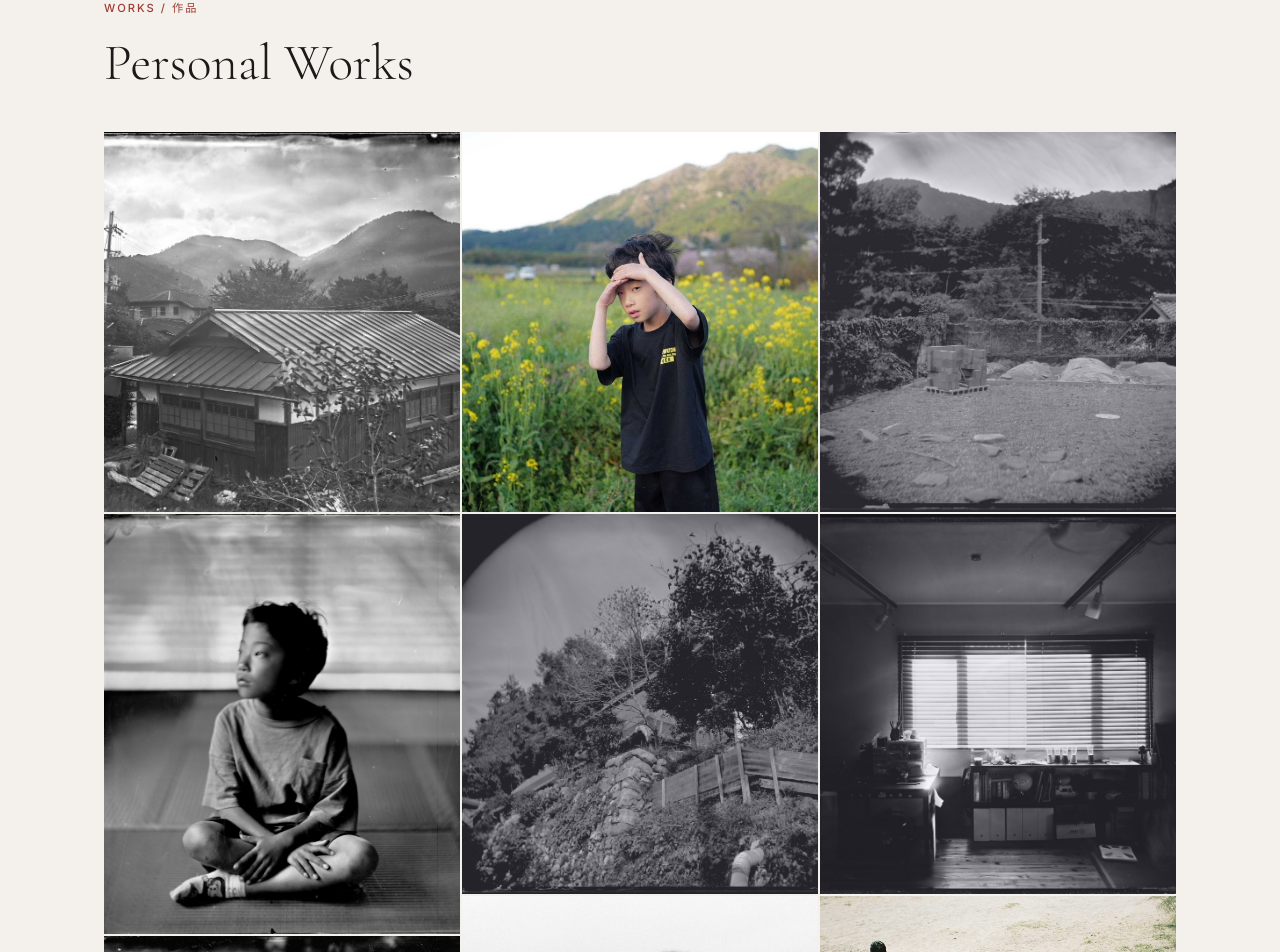
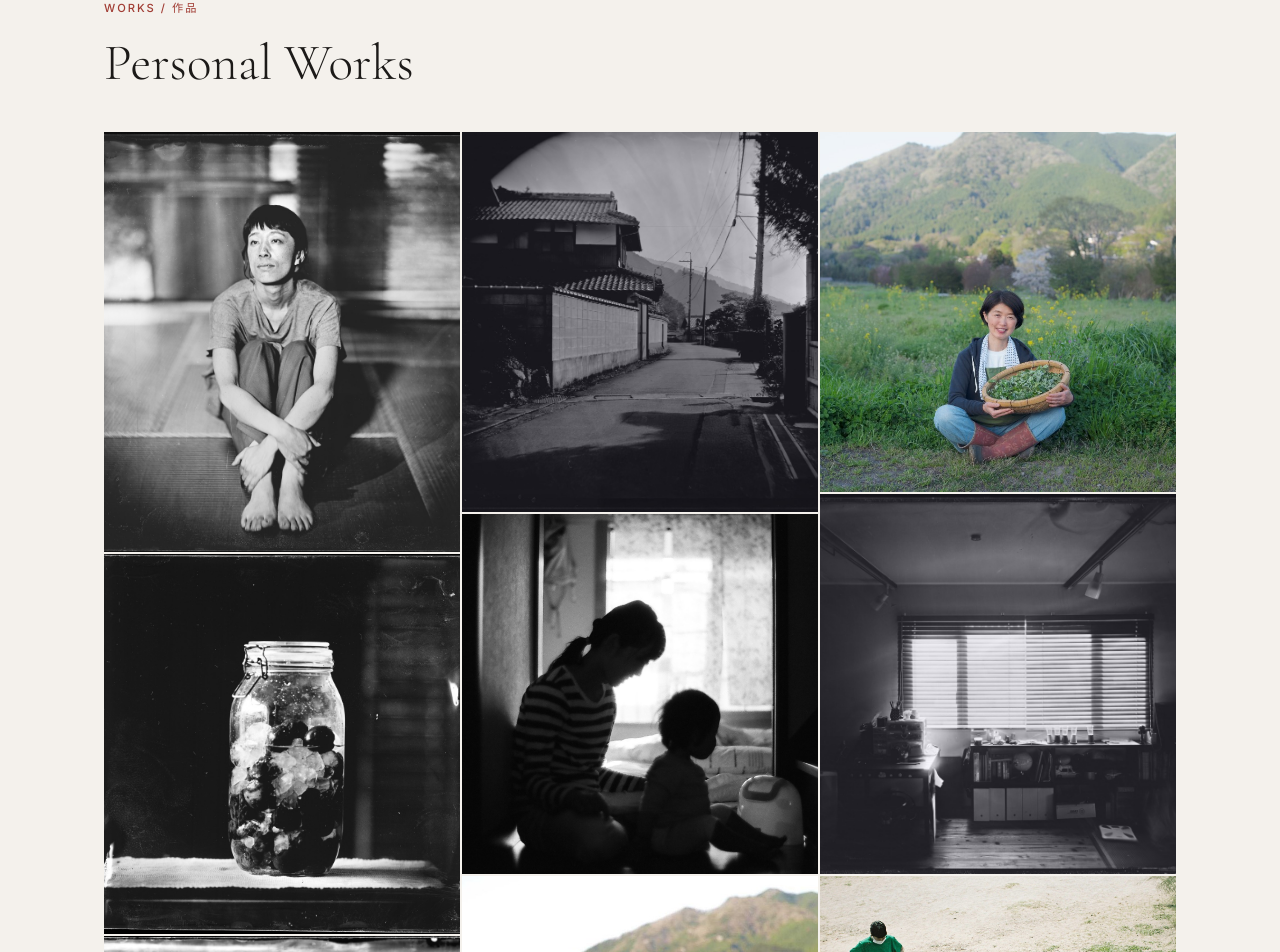
Before and after one commit to sawaganinja/yukihonda-portfolio, a React (Vite) app: page / in a window 1280 px wide. Shown: the part 2832-3784 px from the top of the page. Built offline with nearby package versions, Linux system fonts and the light colour scheme.

Commit message:
feat: Add 2 new wet plate works (Seated Portrait, Glass Jar Study) and remove obsolete works

```diff
--- a/src/App.tsx
+++ b/src/App.tsx
@@ -16,6 +16,8 @@ interface WorkItem {
 
 /* ── Works data ── */
 const WORKS: WorkItem[] = [
+  { id:104, title:'Seated Portrait', category:'portrait', src:'/images/works/portrait-tatami-185.jpg', height:'420px', labelEn:'185×185mm Wet Plate (2026)' },
+  { id:105, title:'Glass Jar Study', category:'wet-plate', src:'/images/works/plum-jar-92.jpg', height:'380px', labelEn:'92×92mm Wet Plate (2026)' },
   { id:101, title:'まどにうつす', category:'wet-plate', src:'/images/works/ohara-landscape.jpg', height:'380px', labelEn:'8×10 Wet Plate (2022)' },
   { id:102, title:'Boy on Tatami', category:'portrait', src:'/images/works/boy-portrait.jpg', height:'420px', labelEn:'140×140mm Wet Plate (2026)' },
   { id:103, title:'Skateboard', category:'wet-plate', src:'/images/works/skateboard.jpg', height:'380px', labelEn:'140×140mm Wet Plate (2026)' },
@@ -24,7 +26,6 @@ const WORKS: WorkItem[] = [
   { id:4, title:'Kyoto Street', category:'wet-plate', src:'/images/works/work1.jpg', height:'380px', labelEn:'8×10 Wet Plate (2025)' },
   { id:201, title:'Family Record', category:'film-digital', src:'/images/works/family-silhouette.jpg', height:'360px', labelEn:'Film' },
   { id:5, title:'Boy in a Field', category:'portrait', src:'/images/works/work11.jpg', height:'380px', labelEn:'Digital' },
-  { id:6, title:'Landscape Study', category:'wet-plate', src:'/images/works/work2.jpg', height:'380px', labelEn:'8×10 Wet Plate (2025)' },
   { id:202, title:'Family Record', category:'film-digital', src:'/images/works/family-onbu.jpg', height:'380px', labelEn:'Film' },
   { id:11, title:'Portrait of a Boy', category:'portrait', src:'/images/works/work6.jpg', height:'400px', labelEn:'8×10 Wet Plate (2025)' },
   { id:8, title:'Canal and Bridge', category:'wet-plate', src:'/images/works/work7.jpg', height:'360px', labelEn:'8×10 Wet Plate (2025)' },
@@ -32,7 +33,6 @@ const WORKS: WorkItem[] = [
   { id:203, title:'Family Record', category:'film-digital', src:'/images/works/family-baby.jpg', height:'380px', labelEn:'Film' },
   { id:10, title:'In the Field', category:'film-digital', src:'/images/works/work15.jpg', height:'360px', labelEn:'Film' },
 
-  { id:12, title:'Garden Elements', category:'wet-plate', src:'/images/works/work5.jpg', height:'380px', labelEn:'8×10 Wet Plate (2025)' },
   { id:13, title:'Workspace', category:'wet-plate', src:'/images/works/work8.jpg', height:'380px', labelEn:'8×10 Wet Plate (2025)' },
   { id:204, title:'Family Record', category:'film-digital', src:'/images/works/family-water.jpg', height:'380px', labelEn:'Film' },
   { id:14, title:'Portrait of a Girl', category:'wet-plate', src:'/images/works/work9.jpg', height:'420px', labelEn:'8×10 Wet Plate (2025)' },
```
Also changed, not shown: public/images/works/plum-jar-92.jpg (added), public/images/works/portrait-tatami-185.jpg (added).
